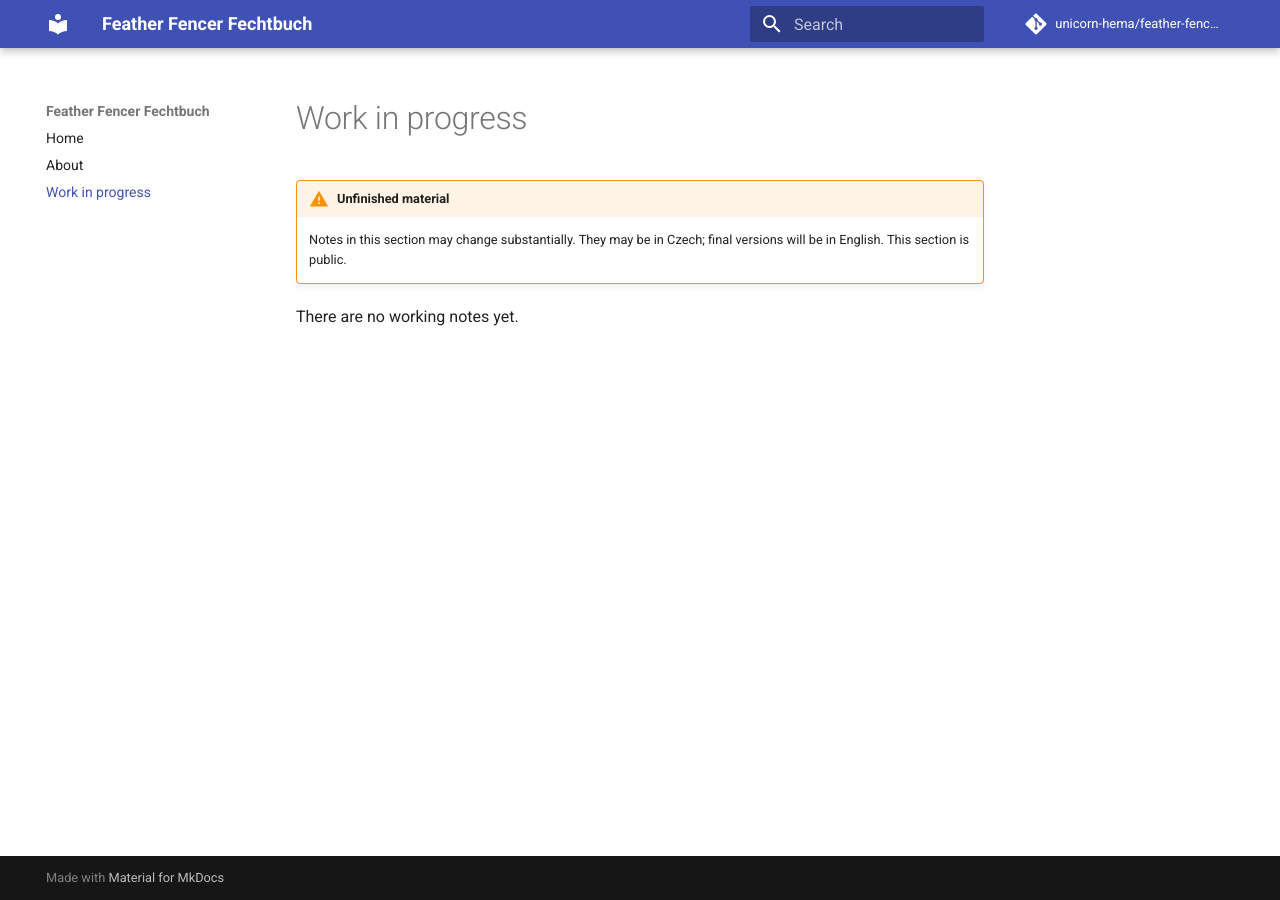
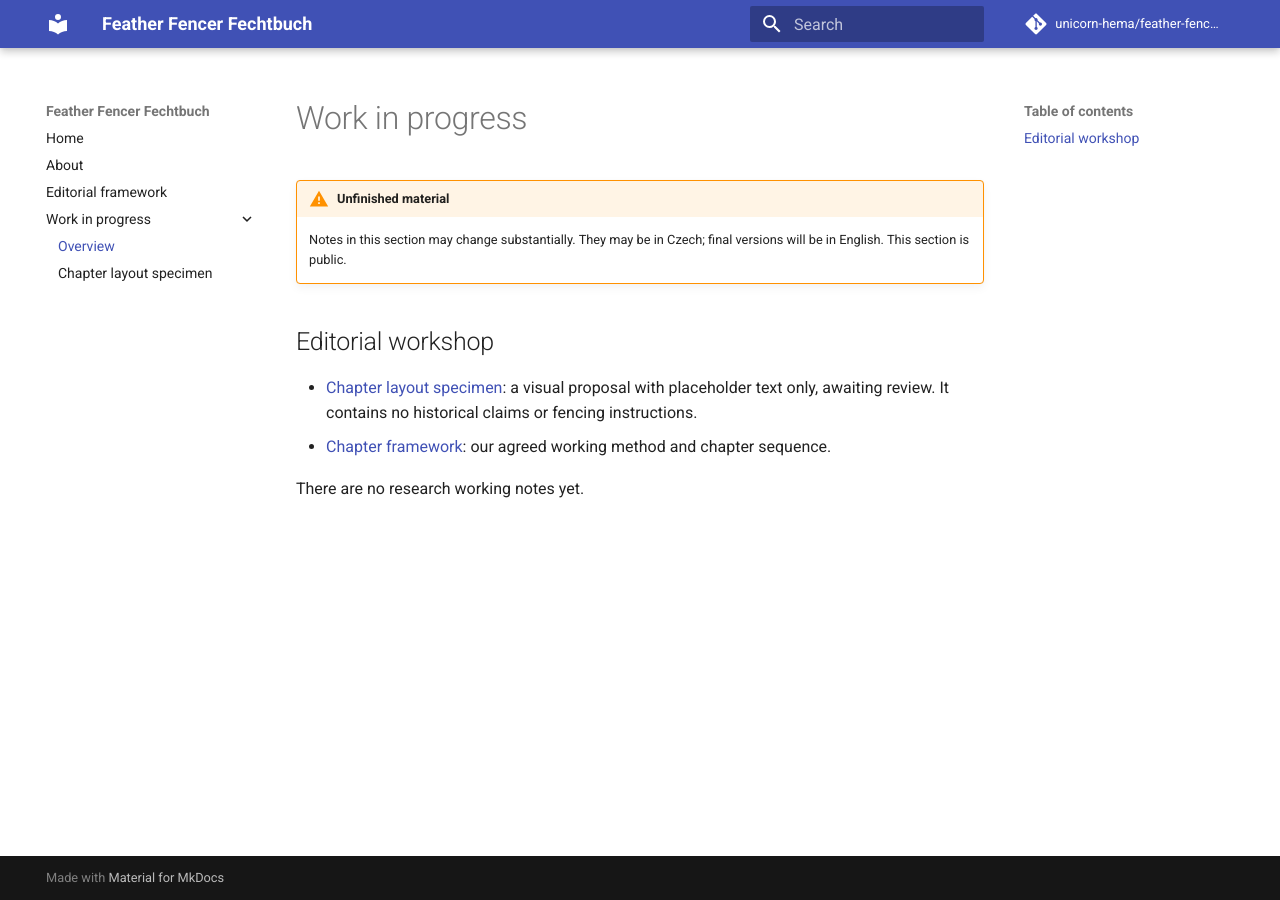
Before and after one commit to unicorn-hema/feather-fencer-fechtbuch, an MkDocs documentation site: the page built from docs/wip/index.md, in a window 1280 px wide. Built offline with MkDocs 1.6.1 and Material for MkDocs 9.7.7, drawn with Linux system fonts in a browser that asks for light colours; comment, search, counter and statistics services are not loaded.

Commit message:
Document chapter framework and add visual layout specimen

```diff
--- /dev/null
+++ b/docs/stylesheets/chapters.css
@@ -0,0 +1,77 @@
+/* Chapter-only styles: the rest of the wiki retains Material's standard layout. */
+.fff-chapter {
+  --fff-ink: #292c2e;
+  --fff-muted: #596066;
+  --fff-line: #d9d3c9;
+  --fff-paper: #f7f4ed;
+  --fff-accent: #784334;
+  color: var(--fff-ink);
+  line-height: 1.75;
+}
+.fff-chapter .fff-eyebrow,
+.fff-chapter .fff-label {
+  color: var(--fff-accent);
+  font-size: .65rem;
+  font-weight: 700;
+  letter-spacing: .09em;
+  text-transform: uppercase;
+}
+.fff-chapter .fff-eyebrow { margin: 0 0 .6rem; }
+.md-typeset .fff-chapter h1 {
+  color: var(--fff-ink);
+  font-family: Georgia, 'Times New Roman', serif;
+  font-size: 2.25rem;
+  line-height: 1.18;
+  letter-spacing: -.025em;
+  margin: 0 0 .6rem;
+}
+.fff-chapter .fff-deck {
+  color: var(--fff-muted);
+  font-family: Georgia, 'Times New Roman', serif;
+  font-size: 1.05rem;
+  line-height: 1.55;
+  margin: 0 0 1.6rem;
+}
+.md-typeset .fff-chapter h2 {
+  border-top: 1px solid var(--fff-line);
+  color: var(--fff-ink);
+  font-family: Georgia, 'Times New Roman', serif;
+  font-size: 1.45rem;
+  line-height: 1.35;
+  margin-top: 2.4rem;
+  padding-top: 1.1rem;
+}
+.md-typeset .fff-chapter h3 { font-size: .94rem; }
+.fff-original {
+  background: var(--fff-paper);
+  border-left: 3px solid var(--fff-accent);
+  margin: 1rem 0 0;
+  padding: .7rem 1.15rem;
+}
+.md-typeset .fff-original blockquote {
+  border: 0;
+  color: var(--fff-ink);
+  font-family: Georgia, 'Times New Roman', serif;
+  font-size: 1.12rem;
+  padding: 0;
+}
+.fff-translations { display: grid; grid-template-columns: repeat(2, minmax(0, 1fr)); }
+.fff-translation { border-bottom: 1px solid var(--fff-line); padding: .25rem 1rem .6rem 0; }
+.fff-translation + .fff-translation { border-left: 1px solid var(--fff-line); padding-left: 1rem; padding-right: 0; }
+.md-typeset .fff-translation blockquote { border: 0; color: var(--fff-ink); font-family: Georgia, 'Times New Roman', serif; padding: 0; }
+.fff-chapter .fff-source { color: var(--fff-muted); font-size: .66rem; line-height: 1.6; }
+.fff-chapter .fff-label-modern { color: #356156; }
+.md-typeset .fff-figure { display: block; margin: 1.3rem 0; width: 100%; max-width: 100%; }
+.fff-figure img { display: block; width: 100%; height: auto; border: 1px solid var(--fff-line); }
+.md-typeset .fff-figure figcaption { color: var(--fff-muted); font-size: .7rem; font-style: normal; text-align: left; max-width: none; margin: .6rem 0; }
+.fff-endnote { border-top: 1px solid var(--fff-line); color: var(--fff-muted); font-size: .7rem; margin-top: 2rem; padding-top: 1rem; }
+@media (max-width: 600px) {
+  .fff-translations { grid-template-columns: 1fr; }
+  .fff-translation, .fff-translation + .fff-translation { border-left: 0; padding: .25rem 0 .6rem; }
+  .md-typeset .fff-chapter h1 { font-size: 1.8rem; }
+  .fff-original { padding: .6rem .85rem; }
+}
+@media print {
+  .fff-original { border: 1px solid #888; }
+  .fff-figure, .fff-original { break-inside: avoid; }
+}
--- a/docs/wip/index.md
+++ b/docs/wip/index.md
@@ -4,4 +4,11 @@
     Notes in this section may change substantially. They may be in Czech;
     final versions will be in English. This section is public.
 
-There are no working notes yet.
+## Editorial workshop
+
+- [Chapter layout specimen](chapter-layout.md): a visual proposal with placeholder
+  text only, awaiting review. It contains no historical claims or fencing instructions.
+- [Chapter framework](../editorial/chapter-framework.md): our agreed working method
+  and chapter sequence.
+
+There are no research working notes yet.
--- a/mkdocs.yml
+++ b/mkdocs.yml
@@ -17,8 +17,14 @@ plugins:
 nav:
   - Home: index.md
   - About: about.md
-  - Work in progress: wip/index.md
+  - Editorial framework: editorial/chapter-framework.md
+  - Work in progress:
+      - Overview: wip/index.md
+      - Chapter layout specimen: wip/chapter-layout.md
+extra_css:
+  - stylesheets/chapters.css
 markdown_extensions:
   - admonition
+  - md_in_html
   - toc:
       permalink: true
```
Also changed, not shown: docs/editorial/chapter-framework.md (added, +113 -0 lines), docs/wip/chapter-layout.md (added, +126 -0 lines), templates/chapter.md (added, +74 -0 lines), docs/assets/layout-placeholder.svg (added).
